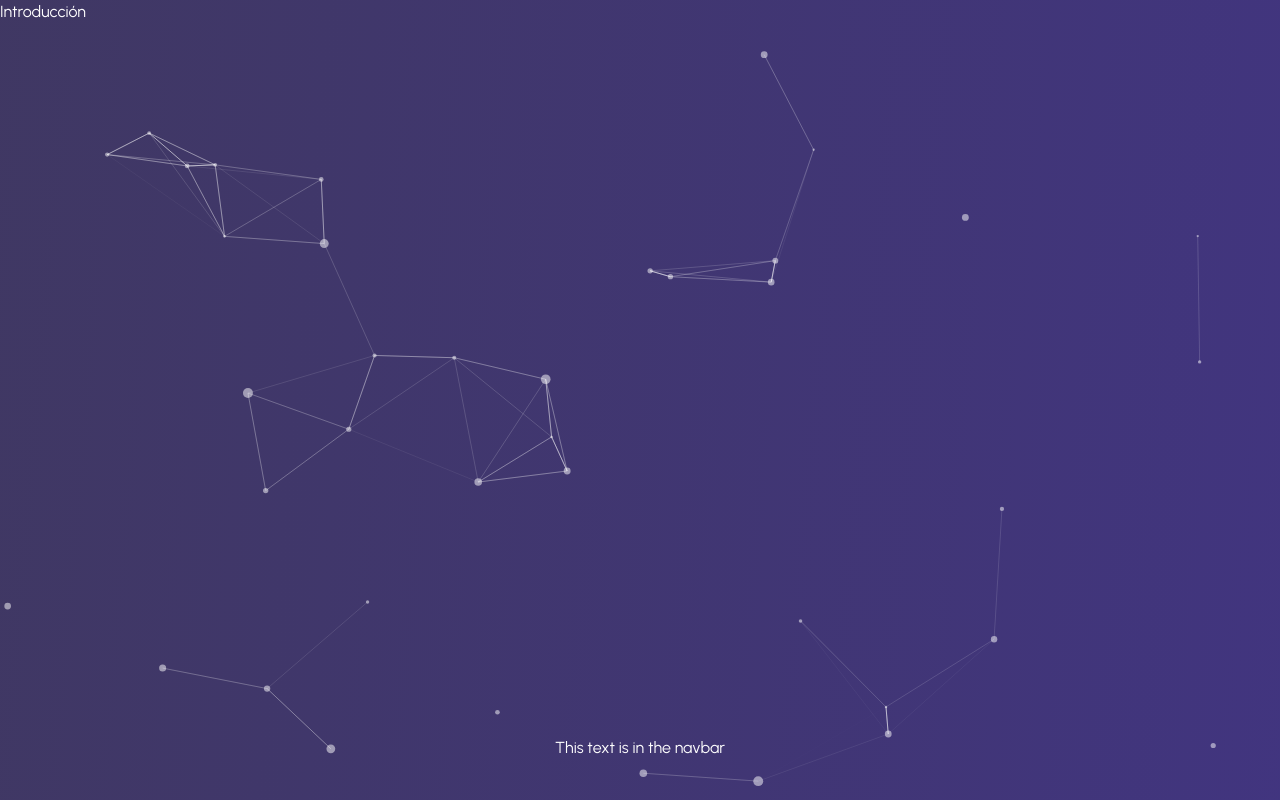
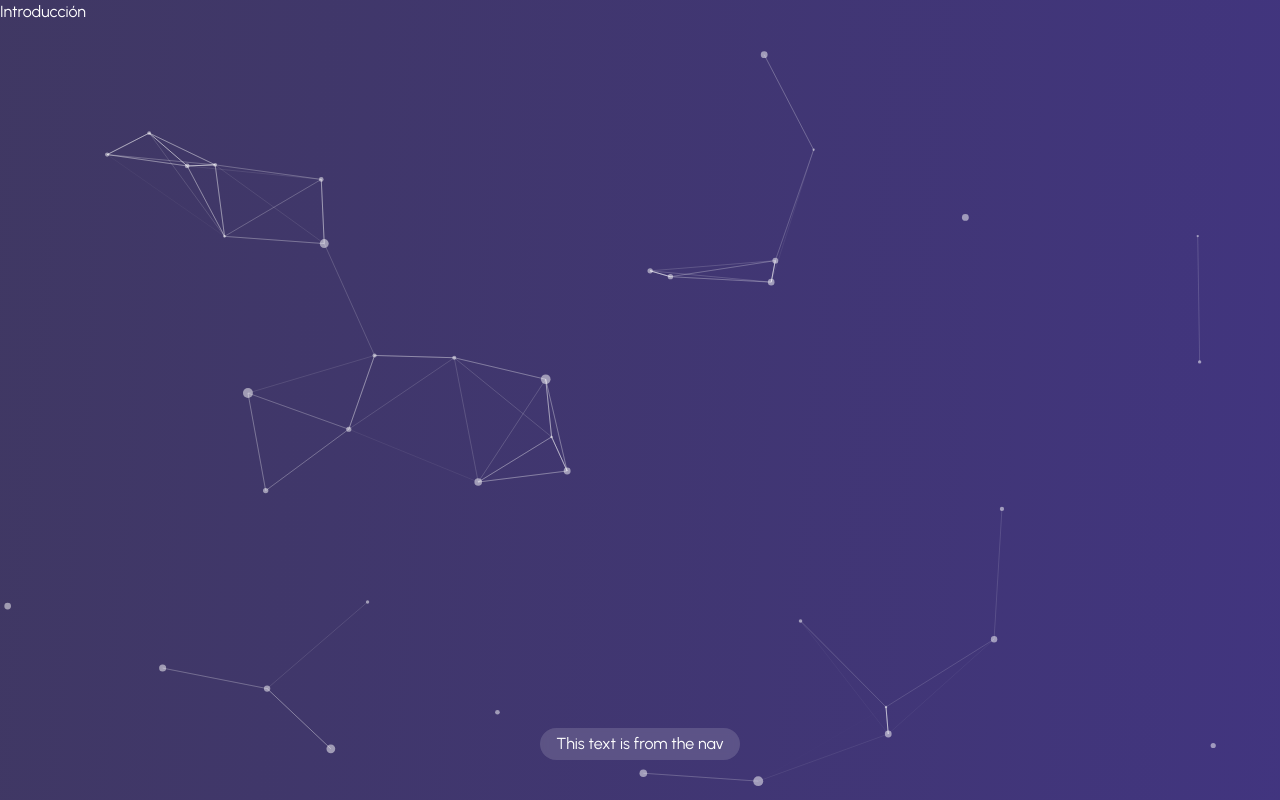
Before and after one commit to fantasyfuerte/portfolio-landing-page, a Next.js app: page / in a window 1280 px wide. Built offline with nearby package versions, Linux system fonts and the light colour scheme.

Commit message:
Styling navbar

```diff
--- a/src/app/components/navbar.tsx
+++ b/src/app/components/navbar.tsx
@@ -1,7 +1,11 @@
 const Navbar = () => {
   return (
     <div className="fixed flex flex-col items-center justify-center w-full mt-auto h-max bottom-10">
-      This text is in the navbar
+      <nav>
+        <div className="flex justify-center items-center w-full gap-2 px-4 py-1 bg-white/15 rounded-full backdrop-blur-sm">
+          This text is from the nav
+        </div>
+      </nav>
     </div>
   );
 };
```
